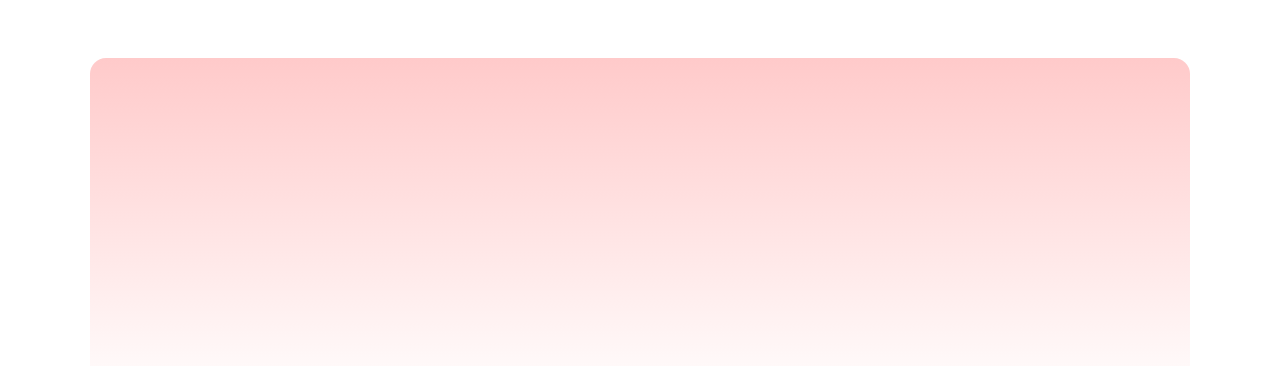
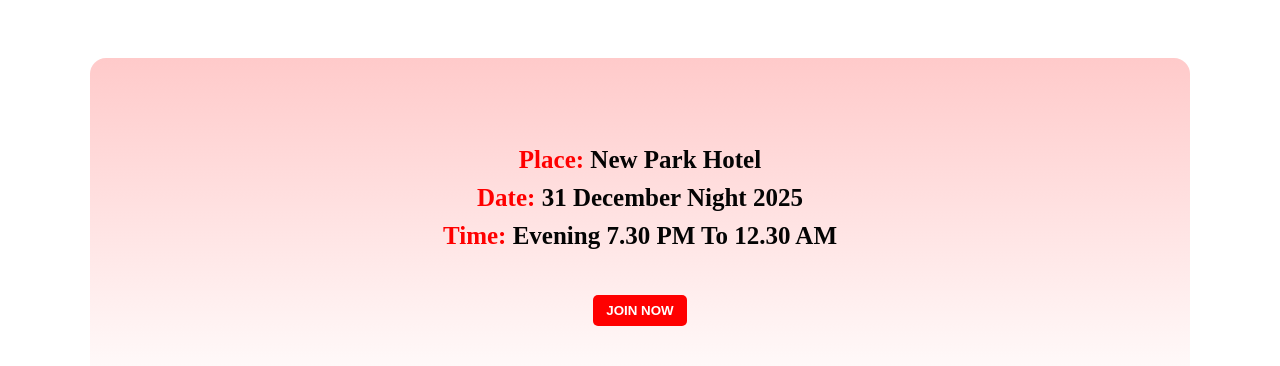
Before and after one commit to Mahfuz5634/New-Year-Offer, a plain HTML site: page index.html in a window 1280 px wide. Shown: the part 1825-2191 px from the top of the page. Drawn offline with Linux system fonts and the light colour scheme.

Commit message:
last commi

```diff
--- a/index.css
+++ b/index.css
@@ -127,10 +127,15 @@
 }
 
 .Gradient-2{
-     background: linear-gradient(to bottom, rgba(255, 0, 0, 0.209),white);
-     width: 1100px;
+    background: linear-gradient(to bottom, rgba(255, 0, 0, 0.209),white);
+    width: 1100px;
     height: 350px;
     border-radius: 16px;
+    text-align: center;
+    display: flex;
+    justify-content: center;
+    align-items: center;
+
 
 }
 .Gradient{
@@ -141,3 +146,21 @@
     margin-top: 80px;
 
 }
+.Gradient h3{
+    color: rgb(4, 4, 4);
+    font-size: 25px;
+    font-weight: 700;
+    padding: 5px;
+}
+.Gradient h3 span{
+    color:red;
+}
+.butt{
+    margin-top: 40px;
+    padding: 8px 13px;
+    background-color: red;
+    color: white;
+    border-style: none;
+    border-radius: 5px;
+    font-weight: bold;
+}
--- a/index.html
+++ b/index.html
@@ -41,9 +41,15 @@
     </section>
     <section class="Gradient">
              <div class="Gradient-2">
+                <div class="descripton">
+                <h3><span>Place:</span> New Park Hotel</h3>
+                <h3><span>Date:</span> 31 December Night 2025</h3>
+                <h3><span>Time:</span> Evening 7.30 PM To 12.30 AM</h3>
+                 <button class="butt">JOIN NOW</button>
+            </div>
 
+            </div>
 
-             </div>
            </section>
 
 
```
